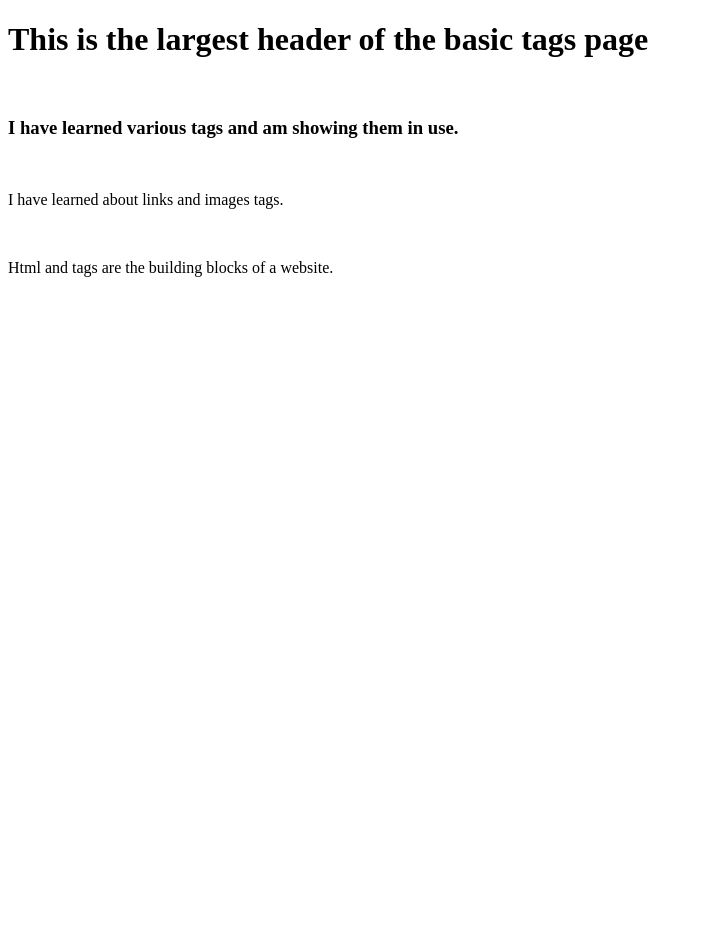
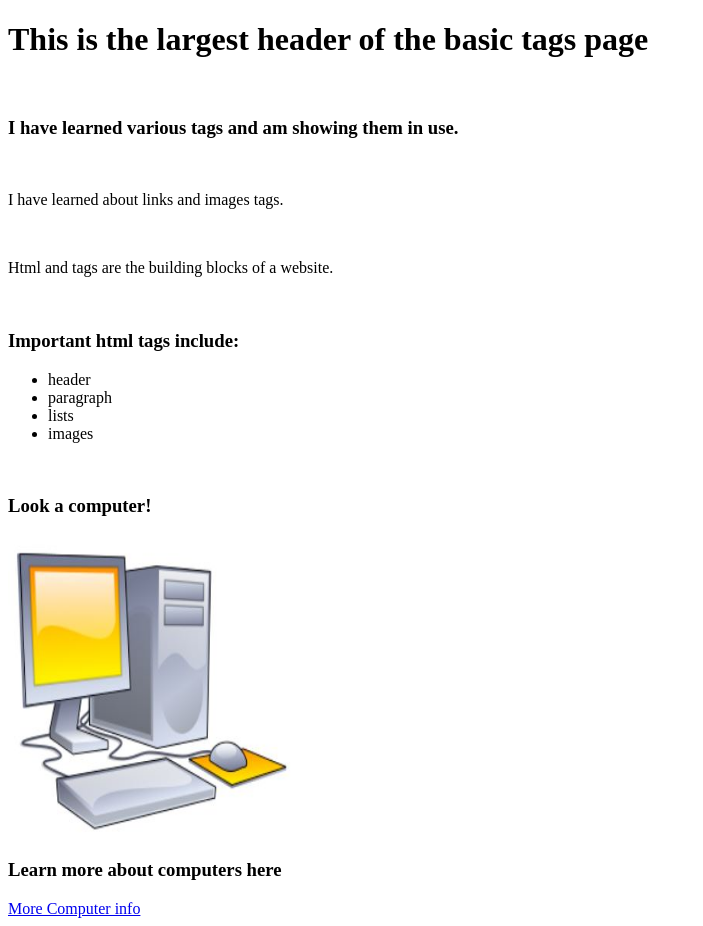
Before and after one commit to jakobamstutz/BasicHTMLTags, a plain HTML site: page index.html in a window 1280 px wide. Shown: the whole page, without its empty margins (0-703 px from the left). Before the commit the page ends 800 px from the top, so only its background shows below. Drawn offline with Linux system fonts and the light colour scheme.

Commit message:
Last commit

```diff
--- a/index.html
+++ b/index.html
@@ -15,5 +15,23 @@
     <p>I have learned about links and images tags.</p>
     <br />
     <p>Html and tags are the building blocks of a website.</p>
+    <br />
+    <h3>Important html tags include:</h3>
+    <ul>
+        <li>header</li>
+        <li>paragraph</li>
+        <li>lists</li>
+        <li>images</li>
+    </ul>
+    <br />
+    <h3>Look a computer!</h3>
+    <img src="computer.JPG"
+    alt="computer"
+    width="300" height="300">
+    <br />
+    <h3>Learn more about computers here</h3>
+    <a href="https://en.wikipedia.org/wiki/Computer"
+            target="_blank">More Computer info</a>
+
 </body>
 </html>
```
Also changed, not shown: assets/HTMLBasicTagsExample-1.png (deleted), computer.jpg (added).
